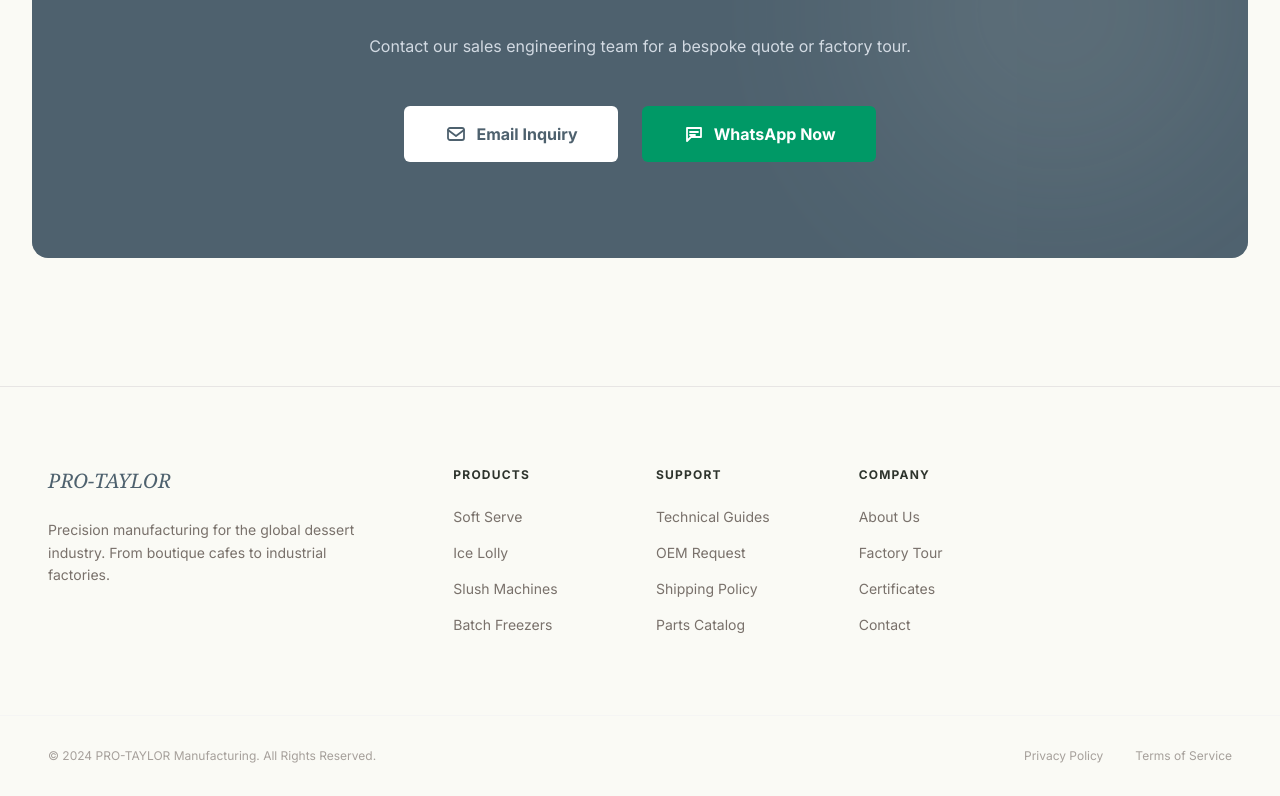
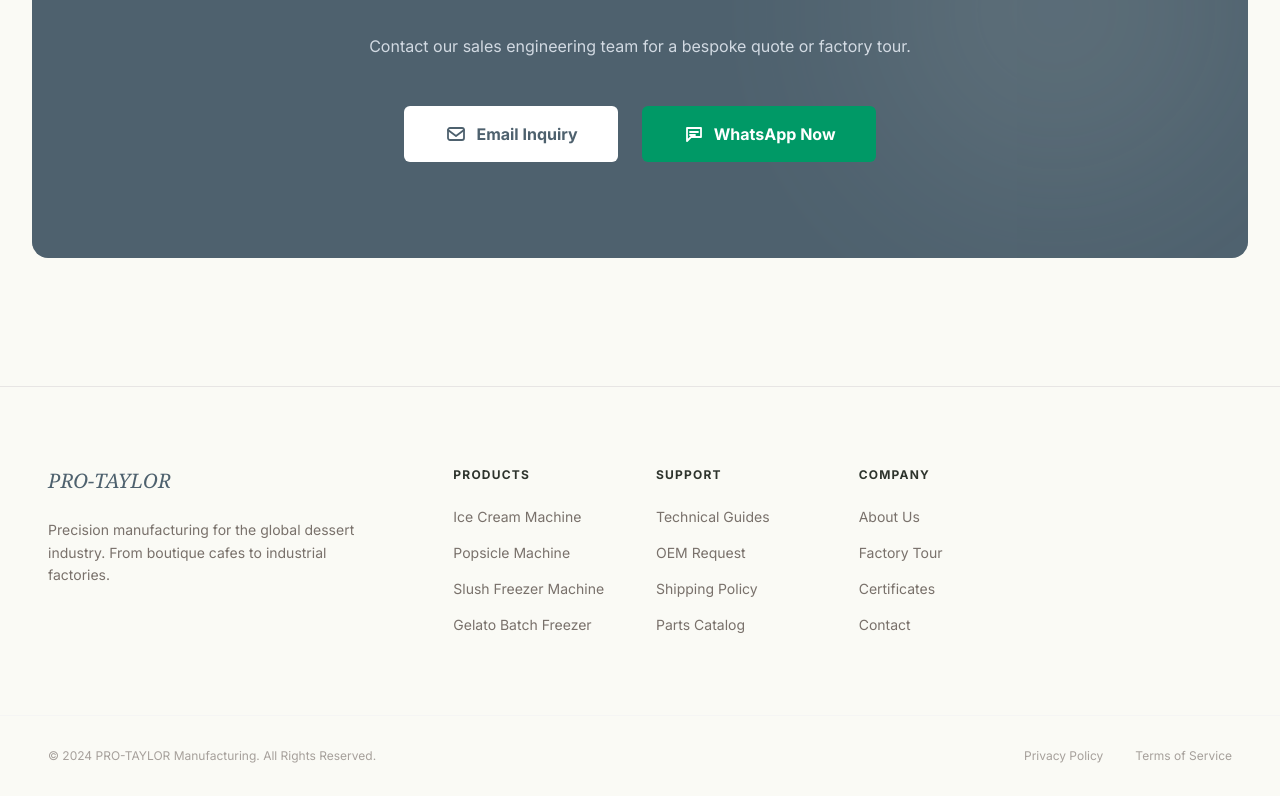
Before and after one commit to MeGustas-5427/protaylor_frontend, a Next.js app: page / in a window 1280 px wide. Shown: the part 6105-6901 px from the top of the page. Built offline with nearby package versions, Linux system fonts and the light colour scheme.

Commit message:
remove:清掉明确错误的旧公开内容，范围控制在相关前端公开入口

```diff
--- a/src/app/products/[categorySlug]/page.tsx
+++ b/src/app/products/[categorySlug]/page.tsx
@@ -8,12 +8,6 @@ import {
   mapCatalogListingToPageModel,
 } from '@/lib/catalog/category-listing'
 import { fetchCategoryPaths } from '@/lib/catalog/product-detail'
-import {
-  buildCategoryHref,
-  getCategoryListingPagination,
-  getProductCategoryBySlug,
-  productCategories,
-} from '@/fixtures/stitch/product-catalog'
 
 type PageProps = {
   params: Promise<{ categorySlug: string }>
@@ -76,38 +70,13 @@ export async function generateMetadata({ params, searchParams }: PageProps): Pro
     }
   }
 
-  const category = getProductCategoryBySlug(categorySlug)
-
-  if (!category) {
-    return {}
-  }
-
-  const pagination = getCategoryListingPagination(category, currentPage)
-  if (currentPage > pagination.totalPages) {
-    notFound()
-  }
-
-  const canonicalPath =
-    currentPage === 1
-      ? buildCategoryHref(categorySlug)
-      : `${buildCategoryHref(categorySlug)}?page=${currentPage}`
-
-  return {
-    title: `${category.name} | PRO-TAYLOR`,
-    description: category.listing.description,
-    alternates: {
-      canonical: canonicalPath,
-    },
-  }
+  return {}
 }
 
 export async function generateStaticParams() {
   const categoryPaths = await fetchCategoryPaths()
-  const realSlugs = categoryPaths.map((category) => category.slug)
-  const fixtureSlugs = productCategories.map((category) => category.slug)
-  const allSlugs = Array.from(new Set([...realSlugs, ...fixtureSlugs]))
 
-  return allSlugs.map((categorySlug) => ({ categorySlug }))
+  return categoryPaths.map((category) => ({ categorySlug: category.slug }))
 }
 
 export default async function Page({ params, searchParams }: PageProps) {
@@ -135,16 +104,5 @@ export default async function Page({ params, searchParams }: PageProps) {
     return <CategoryListingPage category={pageModel.category} pagination={pageModel.pagination} />
   }
 
-  const category = getProductCategoryBySlug(categorySlug)
-  if (!category) {
-    notFound()
-  }
-
-  const pagination = getCategoryListingPagination(category, currentPage)
-
-  if (currentPage > pagination.totalPages) {
-    notFound()
-  }
-
-  return <CategoryListingPage category={category} pagination={pagination} />
+  notFound()
 }
--- a/src/fixtures/stitch/product-catalog.ts
+++ b/src/fixtures/stitch/product-catalog.ts
@@ -1266,11 +1266,11 @@ export const productsOverviewFixture = {
     'Explore PRO-TAYLOR by product family first, then choose whether to browse models directly or open the category guide for buying logic and sourcing context.',
   primaryCtaLabel: 'Request Master Catalog',
   primaryCtaHref: ROUTES.contact,
-  secondaryCtaLabel: 'View Soft Serve Models',
-  secondaryCtaHref: buildCategoryHref('soft-serve-machines'),
+  secondaryCtaLabel: 'View Ice Cream Machine Models',
+  secondaryCtaHref: buildCategoryHref('ice-cream-machine'),
   heroImage:
     'https://lh3.googleusercontent.com/aida-public/AB6AXuApnMncHh1Oq6eRIN27y8fEGYJneuQiZlFUNH8lCOD-h_7r1lNOfUO2MyCcVBJ75H7BHTzNSnGrOt67pplbM7NYi4e-PVC8vqcg39BVW8P_YJsZsQTjyNtnF1X1B6Dp1zVgr4uO-JHhdB7uKs8iNmg6P3f77O3g0uvc-NQ3kZXHy44iFLUqLvlYplHIGwuRtb9db_K4PF8oKNxD27oDher1itUYkLQlizdx4sDdWgi5eoHKg7Sp5H23AeDCylesKLXUBdSpBfMwQIo',
-  heroAlt: 'Featured PRO-TAYLOR soft serve machine',
+  heroAlt: 'Featured PRO-TAYLOR ice cream machine',
   featuredLabel: 'Featured Model',
   featuredTitle: 'The PT-900 High-Output Series',
   categories: productCategories.map((category) => ({
@@ -1295,23 +1295,23 @@ export const productsOverviewFixture = {
     title: 'Products First. Guides Second. Detail Pages Last.',
     copy:
       'The product IA now separates model browsing from editorial guidance, so buyers can either move fast or learn first without one page trying to do both jobs.',
-    ctaLabel: 'Open Soft Serve Guide',
-    href: buildCategoryGuideHref('soft-serve-machines'),
+    ctaLabel: 'Open Ice Cream Machine Guide',
+    href: buildCategoryGuideHref('ice-cream-machine'),
     image:
       'https://lh3.googleusercontent.com/aida-public/AB6AXuDH748o06q9Lh-L_GmaWPkKgBehskf9IAt7ocS_vcJI7Iu34eqYBeyJae7xkokydkezqtc6M6hvaeeq1Dzke6-lQq6kRjd_wNyzJpiPDxOweeJ_3VDPg-M1f2n7f1JU-ADyuJiZ888fvLXcMMaSIyWzlifoXUMp_hWdXj-pesrZXyLWysCdsRj-hcpxo4-eQnPYx_iYIWUBnF7dVd2n510hbPHWBVjz9VMgaJdsiBhuZ9CAN6qmqE6jFrDSZ5aPinm_ncUCUBzFaNg',
   },
   resources: [
     {
       eyebrow: 'Buying Guide',
-      title: 'How to Choose the Right Soft Serve Machine',
-      copy: 'A practical path through throughput, overrun control, utilities, and cleaning complexity.',
-      href: buildCategoryGuideHref('soft-serve-machines'),
+      title: 'How to Choose the Right Ice Cream Machine',
+      copy: 'A practical path through route selection, output, footprint, utilities, and cleaning complexity.',
+      href: buildCategoryGuideHref('ice-cream-machine'),
     },
     {
       eyebrow: 'Category Listing',
-      title: 'Browse Current Soft Serve Model Families',
+      title: 'Browse Current Ice Cream Machine Families',
       copy: 'Go directly into the listing layer when you already know the category and want to compare specific series.',
-      href: buildCategoryHref('soft-serve-machines'),
+      href: buildCategoryHref('ice-cream-machine'),
     },
   ],
   faqs: [
--- a/src/fixtures/stitch/site.ts
+++ b/src/fixtures/stitch/site.ts
@@ -2,14 +2,14 @@ export const ROUTES = {
   home: '/',
   products: '/products',
   solutions: '/solutions',
-  category: '/products/soft-serve-machines',
-  categoryIceLolly: '/products/ice-lolly-machines',
-  categorySlush: '/products/slush-freezer-machines',
-  categoryGelato: '/products/gelato-batch-freezers',
-  categoryFrozenDrink: '/products/multifunction-frozen-drink-machines',
-  categoryIceMakers: '/products/ice-makers-related-equipment',
+  category: '/products/ice-cream-machine',
+  categoryIceLolly: '/products/popsicle-machine',
+  categorySlush: '/products/slush-freezer-machine',
+  categoryGelato: '/products/ice-cream-machine?subcategory_slug=gelato-batch-freezer',
+  categoryFrozenDrink: '/products/multifunction-ice-cream-frozen-drink-machine',
+  categoryIceMakers: '/products/ice-making-machine',
   product:
-    '/products/soft-serve-machines/icm-t836-twin-system-soft-serve-machine',
+    '/products/soft-ice-cream-machine/icm-t838-twin-twist-soft-serve-machine',
   contact: '/contact',
   resources: '/resources',
   article: '/resources/how-to-choose-the-right-soft-serve-machine',
@@ -38,10 +38,10 @@ export const footerGroups = [
   {
     title: 'Products',
     links: [
-      { label: 'Soft Serve', href: ROUTES.category },
-      { label: 'Ice Lolly', href: ROUTES.categoryIceLolly },
-      { label: 'Slush Machines', href: ROUTES.categorySlush },
-      { label: 'Batch Freezers', href: ROUTES.categoryGelato },
+      { label: 'Ice Cream Machine', href: ROUTES.category },
+      { label: 'Popsicle Machine', href: ROUTES.categoryIceLolly },
+      { label: 'Slush Freezer Machine', href: ROUTES.categorySlush },
+      { label: 'Gelato Batch Freezer', href: ROUTES.categoryGelato },
     ],
   },
   {
```
